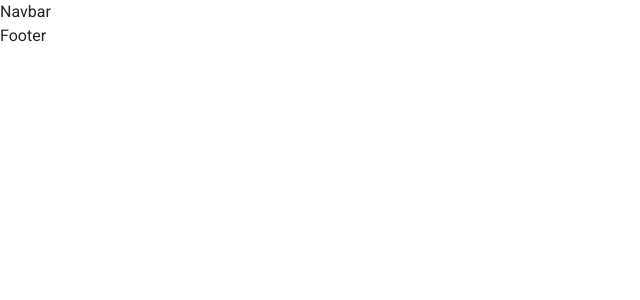
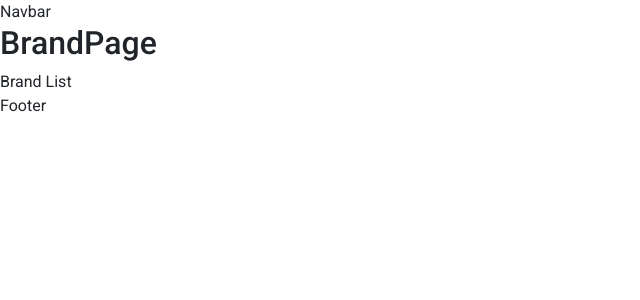
Before and after one commit to Rent2Go/rent2go_, a React (Create React App) app: page /brands in a window 1280 px wide. Before the commit this address had no page. Shown: the top 300 px of the page, without its empty margins (0-640 px from the left). Built offline with nearby package versions, Linux system fonts and the light colour scheme.

Commit message:
created BrandList & routes

```diff
--- a/src/App.tsx
+++ b/src/App.tsx
@@ -2,7 +2,7 @@ import React from "react";
 import logo from "./assets/img/logo-dark.png";
 import { Footer, Navbar } from "./components";
 import { Route, Routes } from "react-router-dom";
-import { CarPage, Homepage, Login } from "./pages";
+import { CarPage, Homepage, Login, BrandPage } from "./pages";
 
 
 import "./App.css";
@@ -16,6 +16,7 @@ function App() {
           <Route path="/" element={<Homepage />} />
           <Route path="/login" element={<Login />} />
           <Route path="/cars" element={<CarPage />} />
+          <Route path="/brands" element={<BrandPage />} />
         </Routes>
       </main>
       <Footer />
--- a/src/components/Cards/BrandCard.tsx
+++ b/src/components/Cards/BrandCard.tsx
@@ -4,7 +4,7 @@ type Props = {}
 
 const BrandCard = (props: Props) => {
   return (
-    <div>BrandCard</div>
+    <div>Brand List</div>
   )
 }
 
--- /dev/null
+++ b/src/pages/BrandPage/BrandPage.tsx
@@ -0,0 +1,15 @@
+import React from "react";
+import { BrandList } from "../../components";
+
+type Props = {};
+
+const BrandPage = (props: Props) => {
+  return (
+    <div>
+      <h2>BrandPage</h2>
+      <BrandList />
+    </div>
+  );
+};
+
+export default BrandPage;
--- a/src/pages/index.tsx
+++ b/src/pages/index.tsx
@@ -1,3 +1,4 @@
 export {default as Login} from "./Login/Login"
 export {default as Homepage} from "./Homepage/Homepage"
 export {default as CarPage} from "./CarPage/CarPage"
+export {default as BrandPage} from "./BrandPage/BrandPage"
```
